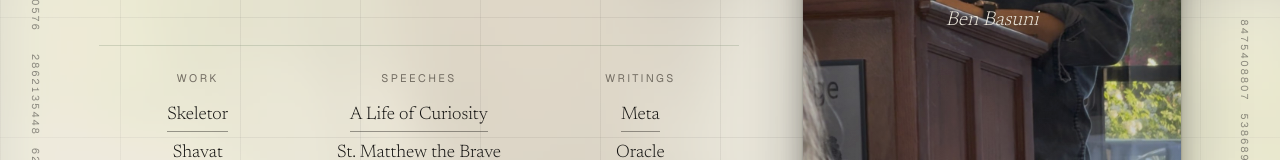
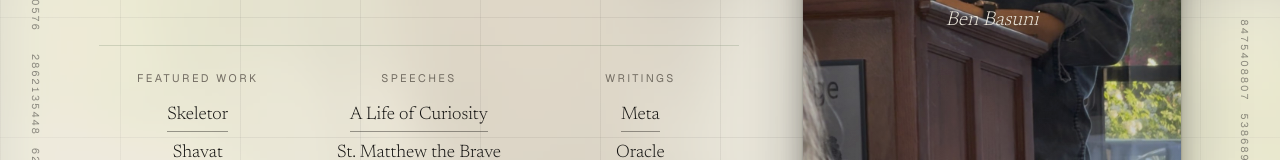
Before and after one commit to binary1702/benbasuni.com, a Next.js app: page / in a window 1280 px wide. Shown: the part 463-623 px from the top of the page. Built offline with nearby package versions, Linux system fonts and the light colour scheme.

Commit message:
Rename homepage section label to 'Featured Work'

```diff
--- a/src/content/site.ts
+++ b/src/content/site.ts
@@ -36,7 +36,7 @@ export const site: {
    *  src/content/thoughts at render time (see page.tsx). */
   groups: [
     {
-      label: 'Work',
+      label: 'Featured Work',
       links: [
         { display: 'Skeletor', url: '/work/skeletor' }, // blueprint page; links out to the live app
         { display: 'Shavat', url: 'https://shavat.app' },
```
